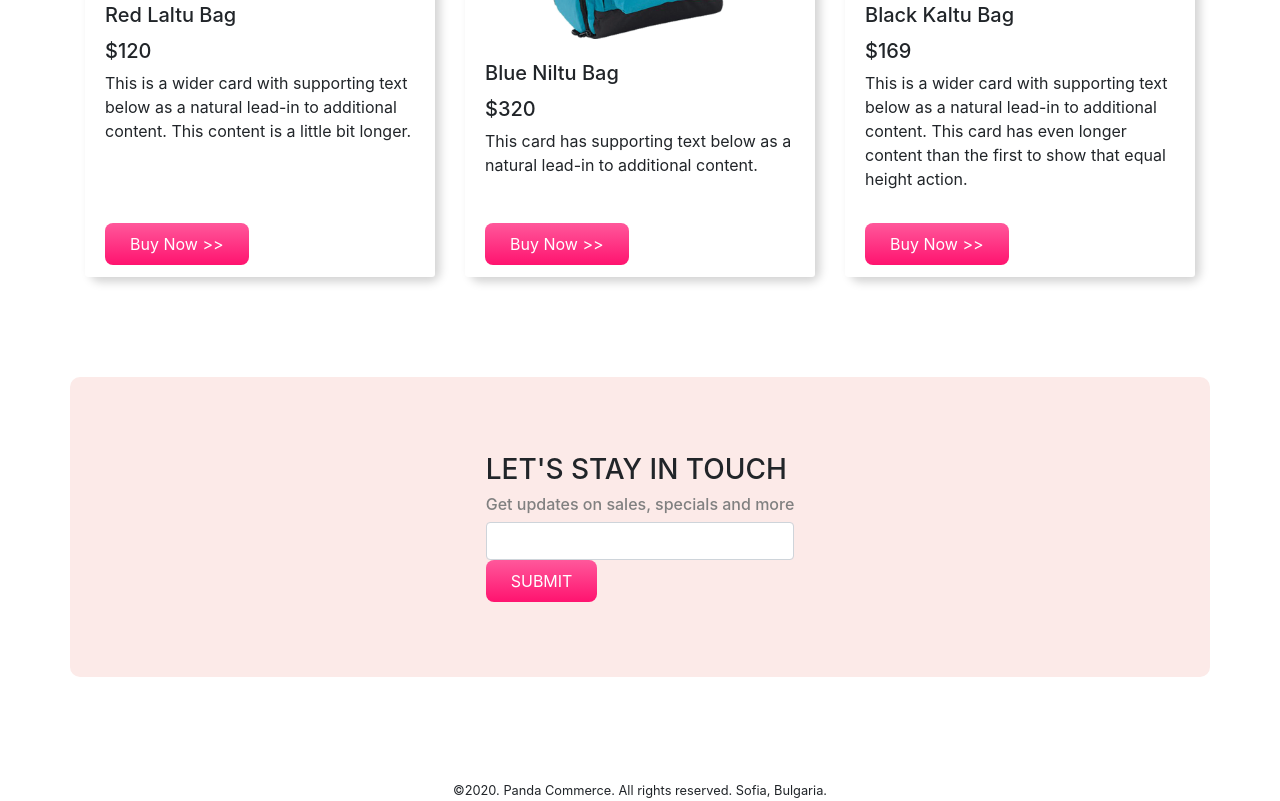
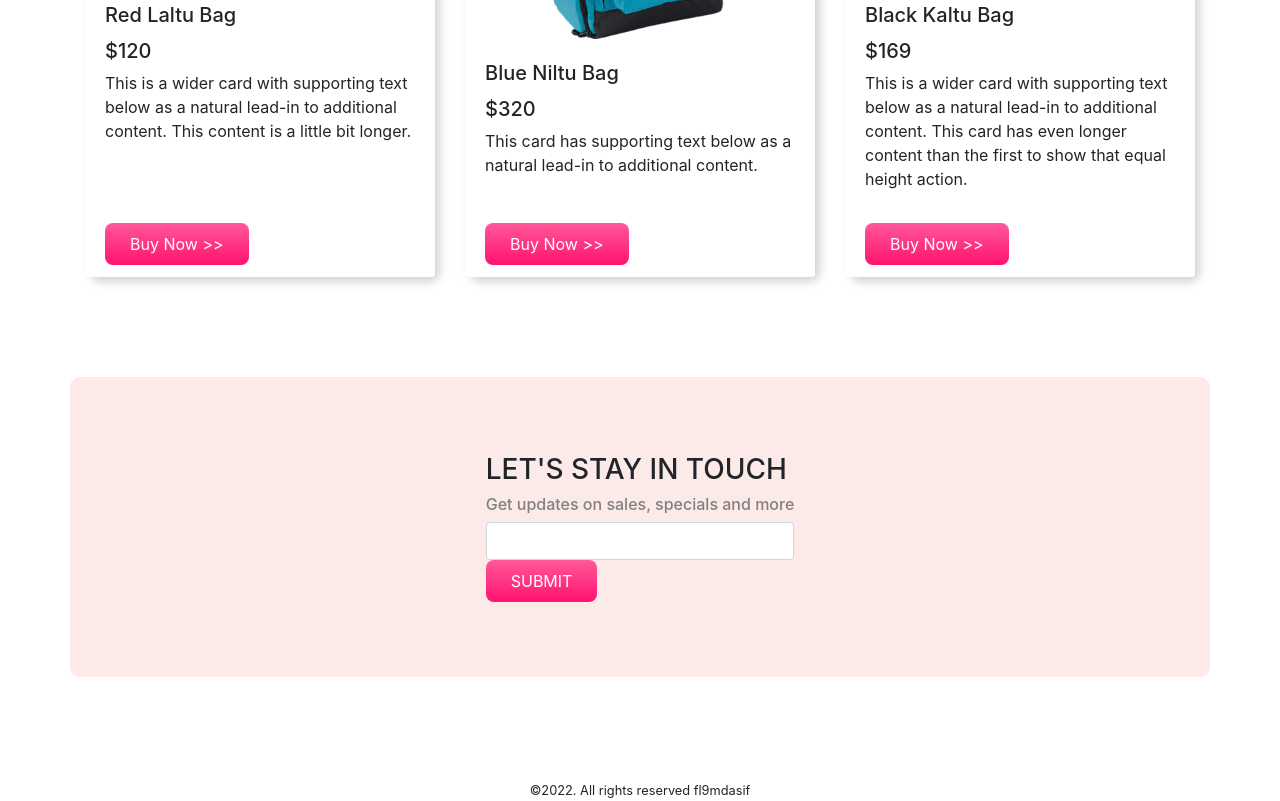
Before and after one commit to fl9mdasif/PandaMart-e-commerce, a plain HTML site: page index.html in a window 1280 px wide. Shown: the part 1843-2644 px from the top of the page. Drawn offline with nearby package versions, Linux system fonts and the light colour scheme.

Commit message:
changed footer

```diff
--- a/index.html
+++ b/index.html
@@ -194,7 +194,7 @@
     </div>
 
     <footer>
-      <small> ©2020. Panda Commerce. All rights reserved. Sofia, Bulgaria. </small>
+      <small> ©2022. All rights reserved fl9mdasif  </small>
     </footer>
 
     <script src="https://code.jquery.com/jquery-3.4.1.slim.min.js" integrity="sha384-J6qa4849blE2+poT4WnyKhv5vZF5SrPo0iEjwBvKU7imGFAV0wwj1yYfoRSJoZ+n" crossorigin="anonymous"></script>
```
